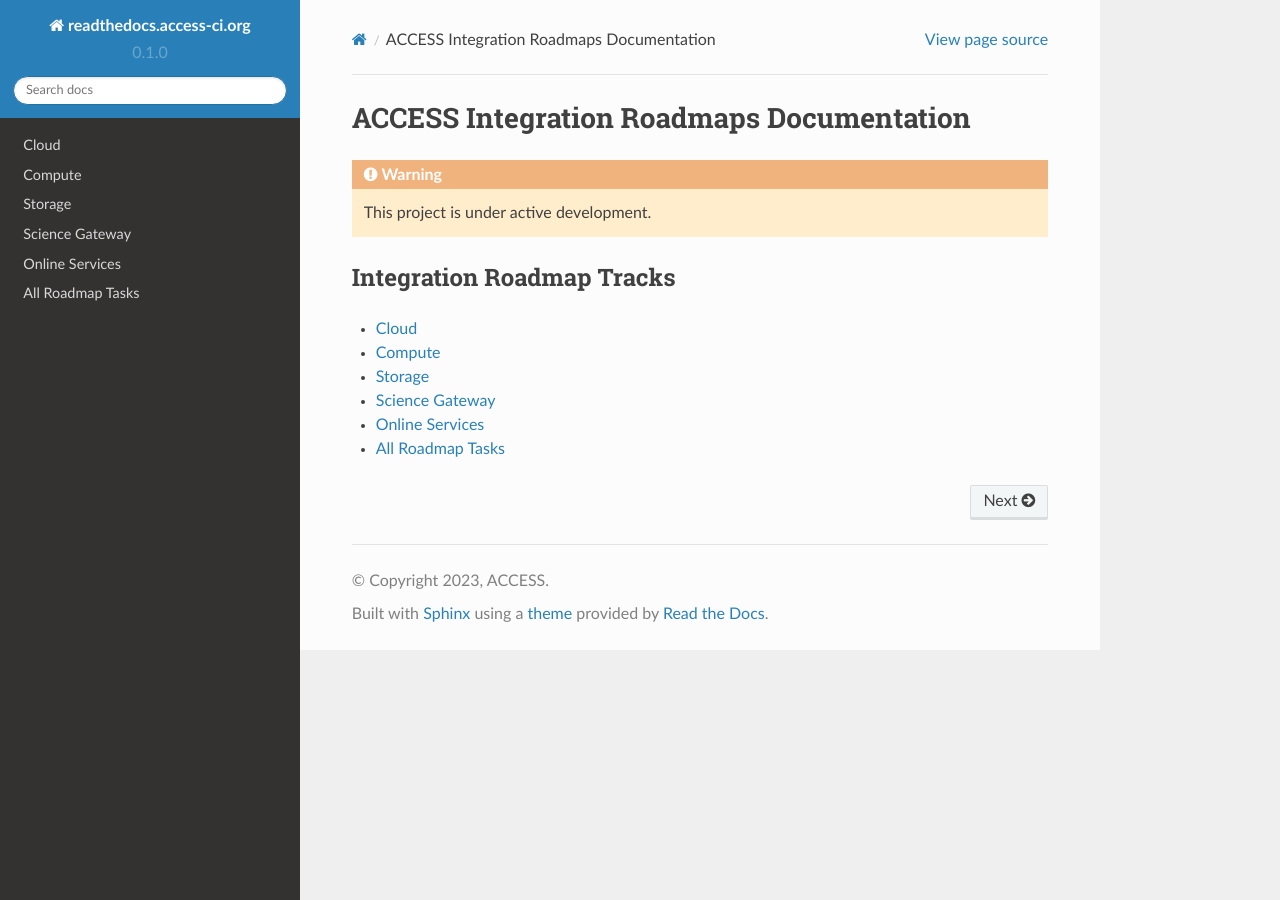
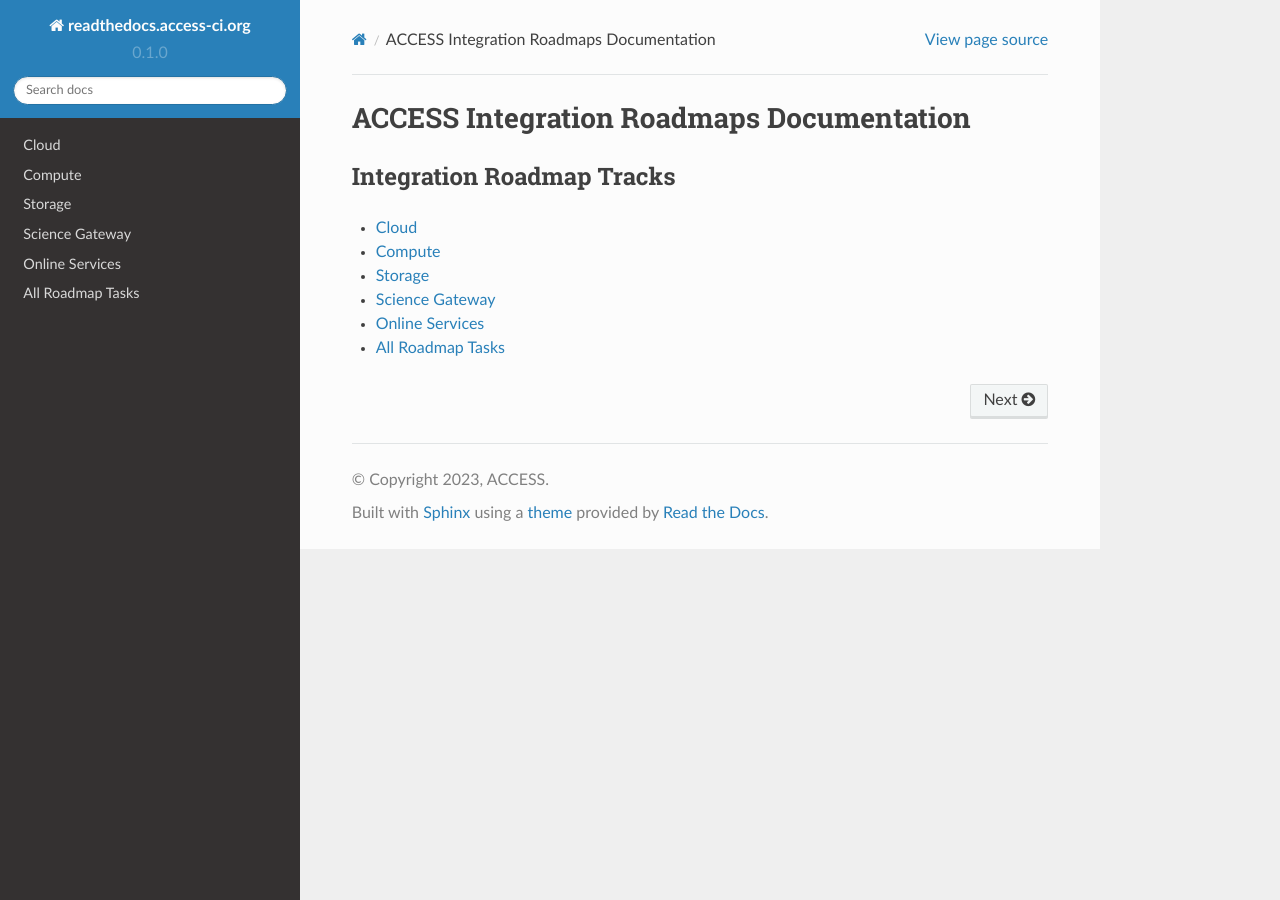
Before and after one commit to esiegmann/Integration_Roadmaps, a Sphinx documentation site: the page built from docs/source/index.rst, in a window 1280 px wide. Built offline with Sphinx 7.4.7 and the Read the Docs theme 2.0.0, drawn with Linux system fonts in a browser that asks for light colours.

Commit message:
Remove Warning: This project is under active development

```diff
--- a/docs/source/cloud/index.rst
+++ b/docs/source/cloud/index.rst
@@ -1,9 +1,5 @@
 ACCESS Integration Roadmaps Documentation
 =========================================
-
-.. warning::
-
-   This project is under active development.
 
 Cloud Roadmaps
 **************
--- a/docs/source/compute/index.rst
+++ b/docs/source/compute/index.rst
@@ -1,9 +1,5 @@
 ACCESS Integration Roadmaps Documentation
 =========================================
-
-.. warning::
-
-   This project is under active development.
 
 Compute Roadmaps
 ****************
--- a/docs/source/gateway/index.rst
+++ b/docs/source/gateway/index.rst
@@ -1,9 +1,5 @@
 ACCESS Integration Roadmaps Documentation
 =========================================
-
-.. warning::
-
-   This project is under active development.
 
 Science Gateway Roadmaps
 ************************
--- a/docs/source/index.rst
+++ b/docs/source/index.rst
@@ -1,9 +1,5 @@
 ACCESS Integration Roadmaps Documentation
 =========================================
-
-.. warning::
-
-   This project is under active development.
 
 Integration Roadmap Tracks
 **************************
--- a/docs/source/onlineservice/index.rst
+++ b/docs/source/onlineservice/index.rst
@@ -1,9 +1,5 @@
 ACCESS Integration Roadmaps Documentation
 =========================================
-
-.. warning::
-
-   This project is under active development.
 
 Online Services Roadmaps
 ************************
--- a/docs/source/storage/index.rst
+++ b/docs/source/storage/index.rst
@@ -1,9 +1,5 @@
 ACCESS Integration Roadmaps Documentation
 =========================================
-
-.. warning::
-
-   This project is under active development.
 
 Storage Roadmaps
 ****************
```
